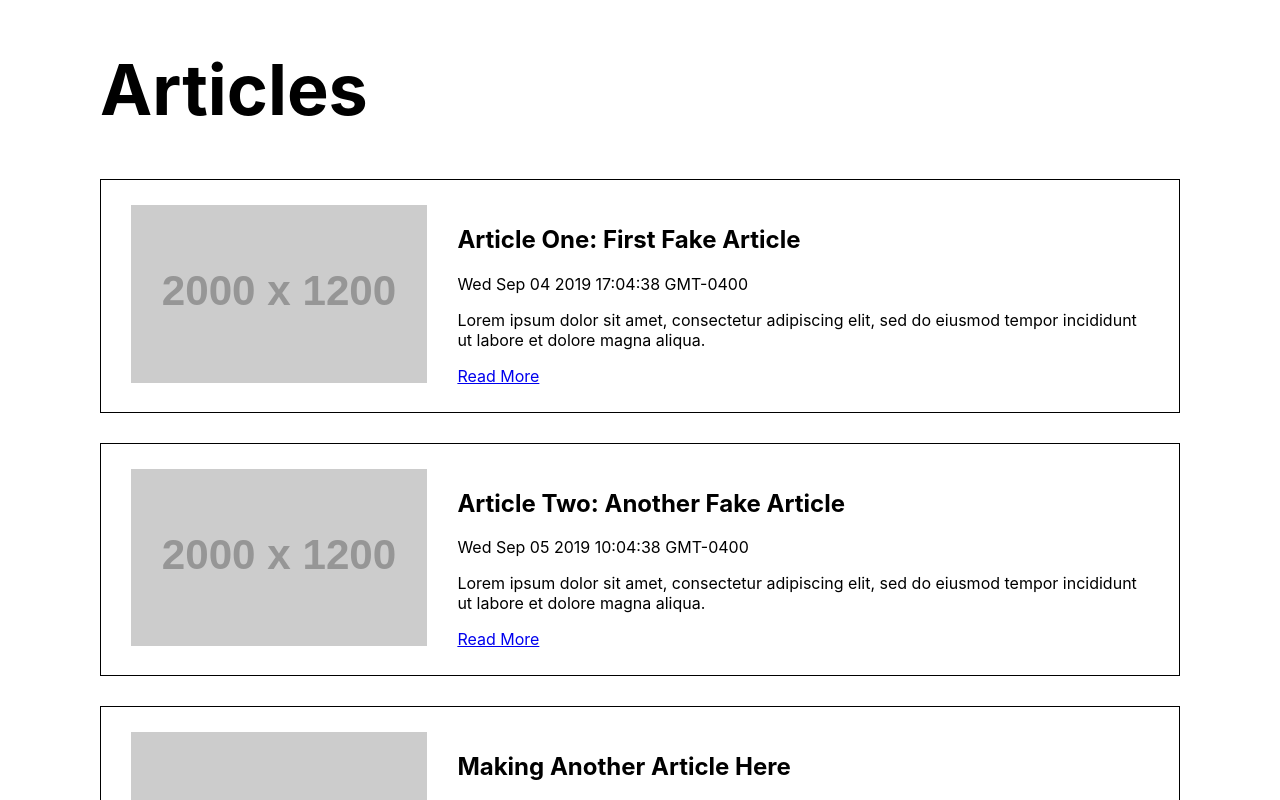
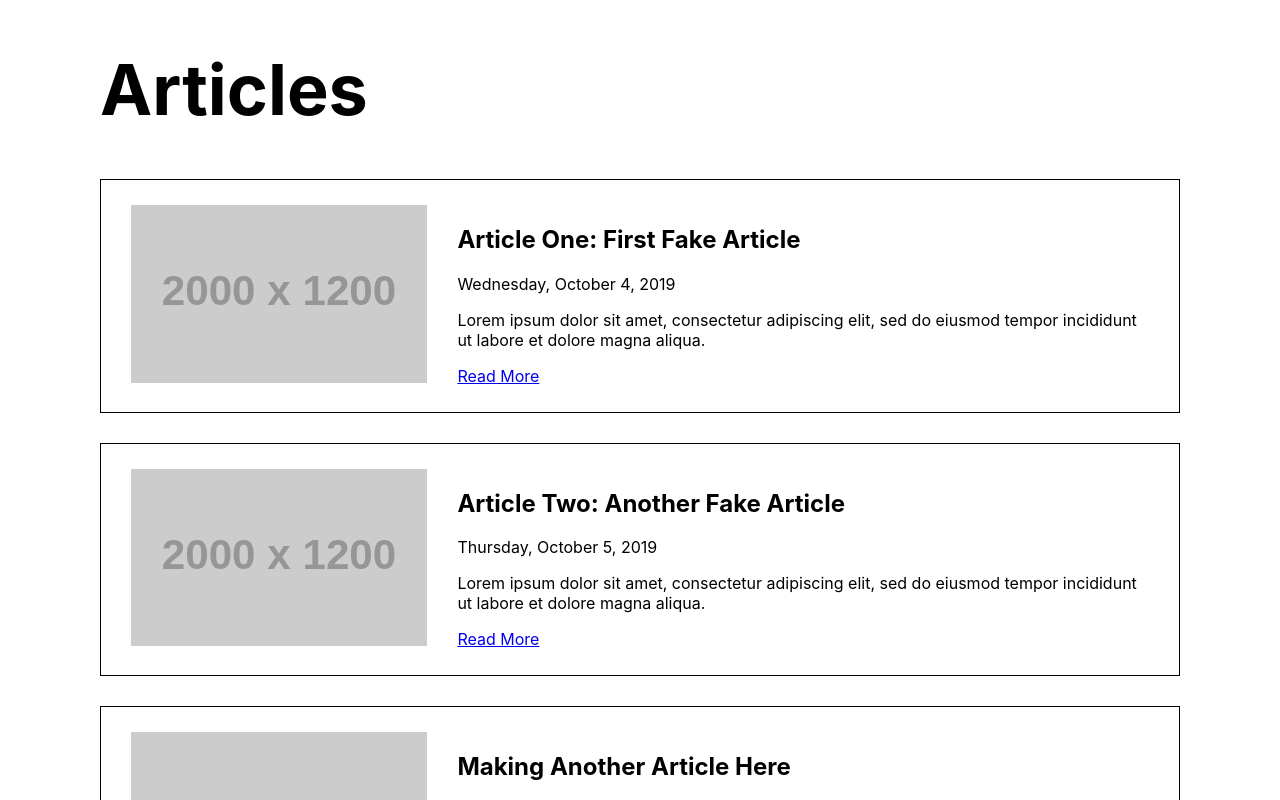
Before and after one commit to amc1347/DW-exercise-1, a React (Create React App) app: page / in a window 1280 px wide. Shown: the top 800 px of the page. Built offline with nearby package versions, Linux system fonts and the light colour scheme.

Commit message:
commit 4

```diff
--- a/src/components/ArticleCard.js
+++ b/src/components/ArticleCard.js
@@ -2,7 +2,40 @@ import React from 'react';
 
 import { Link } from 'react-router-dom';
 
+const days = [
+    "Sunday",
+    "Monday",
+    "Tuesday",
+    "Wednesday",
+    "Thursday",
+    "Friday",
+    "Saturday"
+]
+
+const months = [
+    "January",
+    "February",
+    "March",
+    "April",
+    "May",
+    "June",
+    "July",
+    "September",
+    "October",
+    "November",
+    "Decemeber"
+]
+
 function ArticleCard({ articleData }) {
+    const date = new Date(articleData.publishedDate);
+
+    const dayOfWeek = date.getDay();
+    const calendarDate = date.getDate();
+    const month = date.getMonth();
+    const year = date.getFullYear();
+
+    console.log('Full Date:' ,`${days[dayOfWeek]}, ${months[month]} ${calendarDate} ${year}`)
+
     return(
         <div className="ArticleCard">
             <div className="ArticleCardImage">
@@ -10,7 +43,8 @@ function ArticleCard({ articleData }) {
             </div>
             <div className="ArticleCardText">
                 <h2>{articleData.title}</h2>
-                <p> {articleData.publishedDate}</p>
+                <p>{`${days[dayOfWeek]}, ${months[month]} ${calendarDate}, ${year}`}</p>
+                {/* <p> {articleData.publishedDate}</p> */}
                 <p> {articleData.blurb}</p>
                 <Link to={`article/${articleData.id}`}> Read More</Link>
             </div>
```
